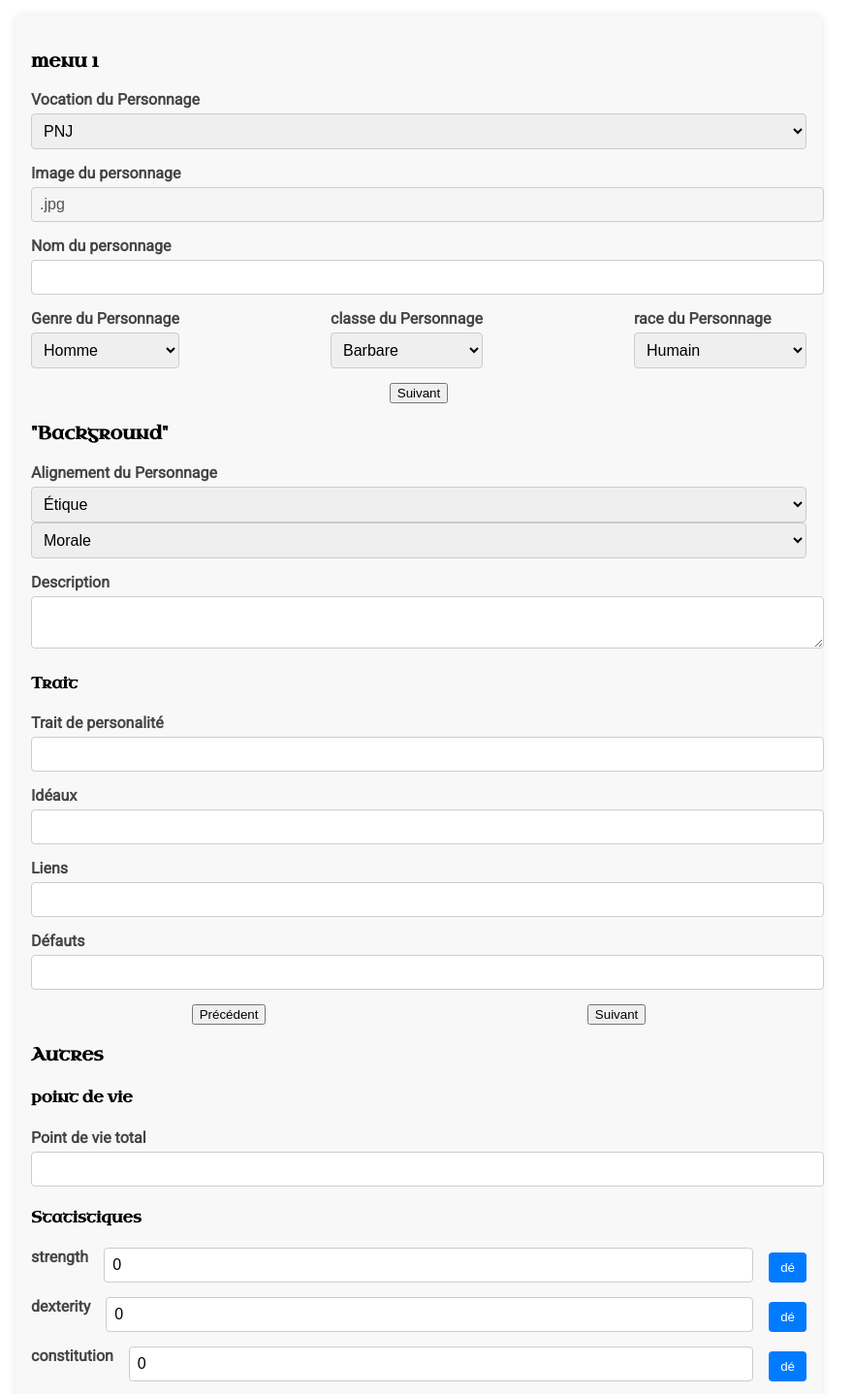
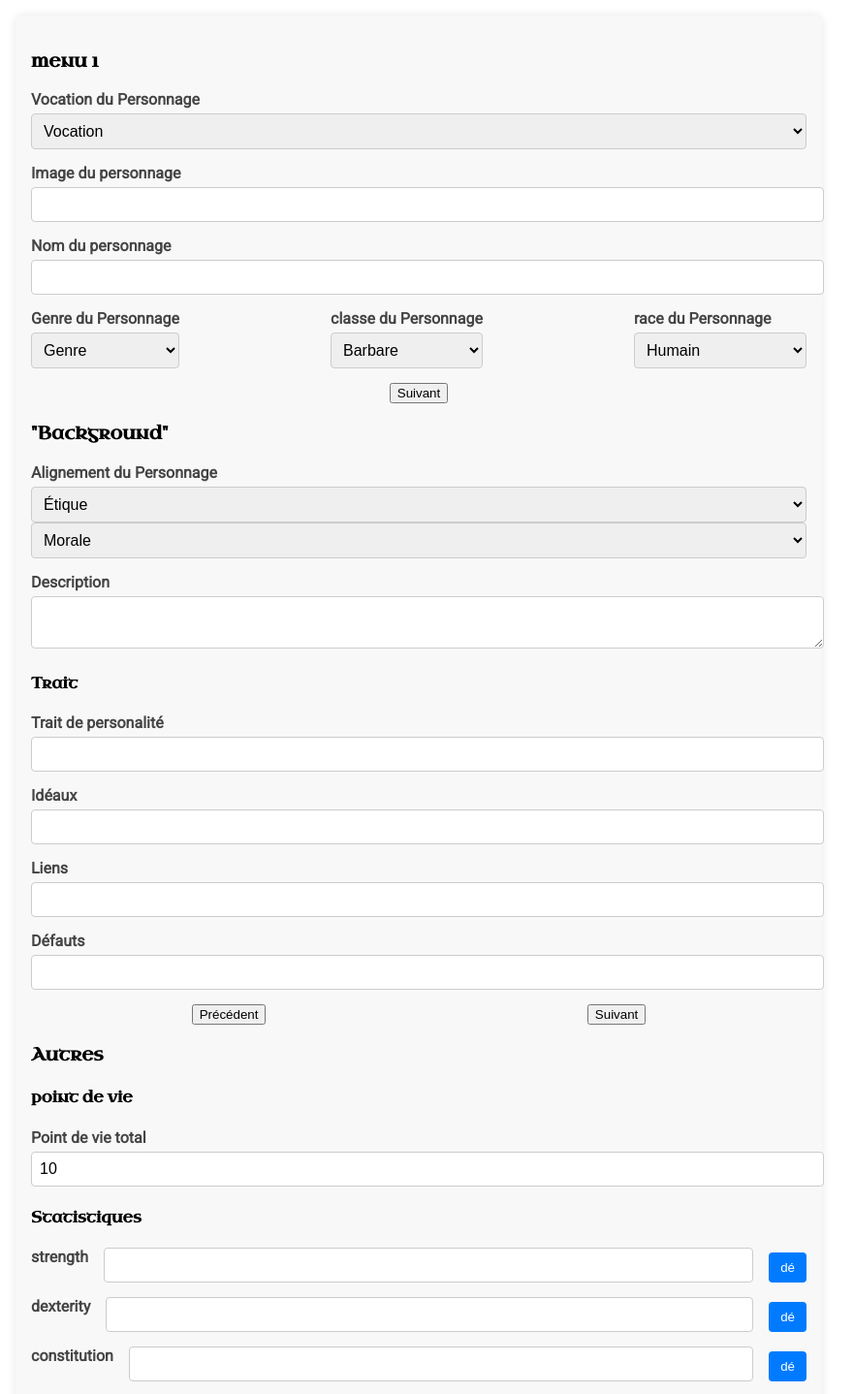
Before and after one commit to sebastien-malo-jean/H25-41F_Library_Frontend, a React (Vite) app: page /characters/create in a window 1280 px wide. Shown: the part 273-1711 px from the top of the page at 97% size, without its empty margins (208-1089 px from the left). Built offline with nearby package versions, Linux system fonts and the light colour scheme.

Commit message:
ajouter des champs pour l'expérience et le niveau dans le formulaire de création de personnage, et rendre certains champs en lecture seule

```diff
--- a/src/components/FormAddCharacter/FormAddCharacter.jsx
+++ b/src/components/FormAddCharacter/FormAddCharacter.jsx
@@ -20,8 +20,8 @@ function FormAddCharacter() {
     alignment: { ethic: "", moral: "" },
     description: "",
     traits: { personalityTraits: "", ideals: "", bonds: "", flaws: "" },
-    exp: "",
-    level: "",
+    exp: 0,
+    level: 1,
     hitPoints: { totalHp: "", currentHp: "" },
     statistics: {
       strength: "",
@@ -34,23 +34,33 @@ function FormAddCharacter() {
   });
 
   const handleNameChange = (e) => {
-    setName(e.target.value);
+    const newName = e.target.value;
+    setName(newName);
+
+    setDataCharacter((prevData) => ({
+      ...prevData,
+      name: newName,
+      characterThumbnail: `${removeCompromisedChar(newName.toLowerCase())}.jpg`,
+    }));
   };
 
   const handleSelectChange = (e) => {
     const { name, value } = e.target;
+
     setDataCharacter((prevData) => {
       const keys = name.split(".");
+      let updatedData = { ...prevData };
+
       if (keys.length === 2) {
-        return {
-          ...prevData,
-          [keys[0]]: {
-            ...prevData[keys[0]],
-            [keys[1]]: value,
-          },
+        updatedData[keys[0]] = {
+          ...updatedData[keys[0]],
+          [keys[1]]: value,
         };
+      } else {
+        updatedData[name] = value;
       }
-      return { ...prevData, [name]: value };
+
+      return updatedData;
     });
   };
 
@@ -64,10 +74,12 @@ function FormAddCharacter() {
 
   function rollDices(stat) {
     const roll = Math.floor(Math.random() * 6) + 1;
-    setStats((prevStats) => ({ ...prevStats, [stat]: roll }));
     setDataCharacter((prevData) => ({
       ...prevData,
-      statistics: { ...prevData.statistics, [stat]: roll },
+      statistics: {
+        ...prevData.statistics,
+        [stat]: parseInt(roll, 10),
+      },
     }));
   }
 
@@ -85,9 +97,10 @@ function FormAddCharacter() {
               value={dataCharacter.charVoc}
               onChange={handleSelectChange}
             >
+              <option value="">Vocation</option>
               <option value="pnj">PNJ</option>
               <option value="player">Joueur</option>
-              <option value="monster">monstre</option>
+              <option value="monster">Monstre</option>
             </select>
           </div>
           <div className="input-group">
@@ -96,8 +109,8 @@ function FormAddCharacter() {
               type="text"
               name="characterThumbnail"
               id="characterThumbnail"
-              disabled
-              value={`${removeCompromisedChar(name.toLowerCase())}.jpg`}
+              readOnly
+              value={dataCharacter.characterThumbnail}
             />
           </div>
           <div className="input-group">
@@ -119,6 +132,7 @@ function FormAddCharacter() {
                 value={dataCharacter.gender}
                 onChange={handleSelectChange}
               >
+                <option value="">Genre</option>
                 <option value="man">Homme</option>
                 <option value="woman">Femme</option>
                 <option value="uknown">Inconnu</option>
@@ -177,8 +191,8 @@ function FormAddCharacter() {
               ))}
             </select>
             <select
-              name="alignement.moral"
-              id="alignement.moral"
+              name="alignment.moral"
+              id="alignment.moral"
               value={dataCharacter.alignment.moral}
               onChange={handleSelectChange}
             >
@@ -192,7 +206,12 @@ function FormAddCharacter() {
           </div>
           <div className="input-group">
             <label htmlFor="description">Description</label>
-            <textarea name="description" id="description"></textarea>
+            <textarea
+              name="description"
+              id="description"
+              value={dataCharacter.description}
+              onChange={handleSelectChange}
+            ></textarea>
           </div>
           <div className="input-group">
             <h4>Trait</h4>
@@ -247,11 +266,23 @@ function FormAddCharacter() {
           <div className="input-group" hidden>
             <div className="input-group">
               <label htmlFor="exp">Expérience</label>
-              <input type="number" name="exp" id="exp" value={0} disabled />
+              <input
+                type="number"
+                name="exp"
+                id="exp"
+                value={dataCharacter.exp}
+                readOnly
+              />
             </div>
             <div className="input-group">
               <label htmlFor="level">Niveau</label>
-              <input type="number" name="level" id="level" value={1} disabled />
+              <input
+                type="number"
+                name="level"
+                id="level"
+                value={dataCharacter.level}
+                readOnly
+              />
             </div>
           </div>
           <div className="input-group"></div>
@@ -262,7 +293,11 @@ function FormAddCharacter() {
               type="number"
               name="hitPoints.totalHp"
               id="hitPoints.totalHp"
-              value={dataCharacter.hitPoints.totalHp}
+              value={
+                10 +
+                (parseInt(dataCharacter.statistics.constitution, 10) || 0) +
+                (parseInt(dataCharacter.statistics.strength, 10) || 0) / 2
+              }
               /* totalHP = 10 + constitution */
               readOnly
             />{" "}
@@ -274,7 +309,7 @@ function FormAddCharacter() {
               type="number"
               name="hitPoints.currentHp"
               id="currentHp"
-              value={dataCharacter.hitPoints.currentHp}
+              value={dataCharacter.hitPoints.totalHp}
               readOnly
             />
           </div>
@@ -285,9 +320,9 @@ function FormAddCharacter() {
                 <label htmlFor={stat}>{stat}</label>
                 <input
                   type="number"
-                  name={`statistics.${stat}`}
+                  name={`datacharacter.statistics.${stat}`}
                   id={stat}
-                  value={stats[stat]}
+                  value={dataCharacter.statistics[stat]}
                   readOnly
                 />
                 <button type="button" onClick={() => rollDices(stat)}>
```
